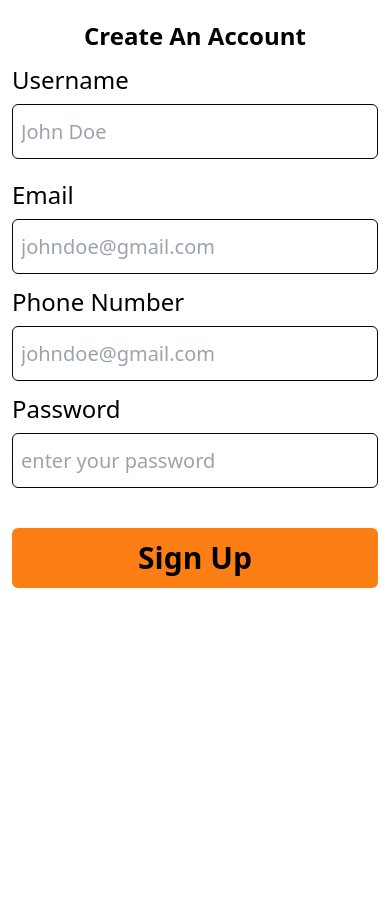
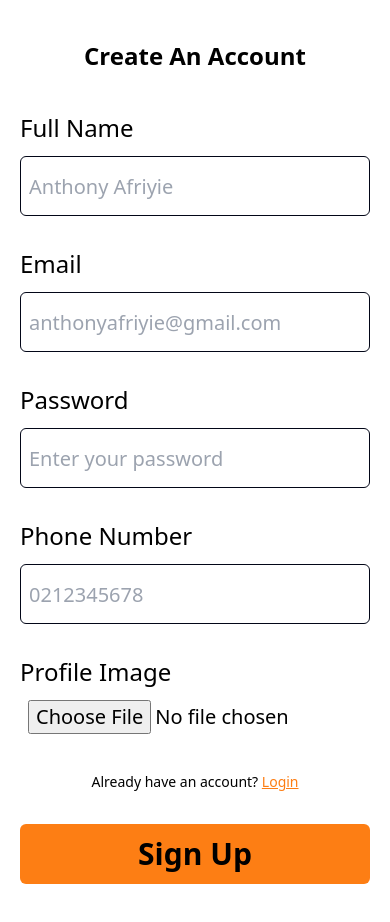
Before and after one commit to KwameGilbert/room-vibe, a Next.js app in the folder roomvibe/: page /signup in a window 390 px wide. Before the commit the page ends 844 px from the top, so only its background shows below. Built offline with nearby package versions, Linux system fonts and the light colour scheme.

Commit message:
Modified design to fit modern designs

```diff
--- a/roomvibe/app/signup/page.js
+++ b/roomvibe/app/signup/page.js
@@ -2,71 +2,94 @@ import Link from "next/link";
 
 export default function signup() {
   return (
-    <section className="pt-5 px-3 sm:hidden">
-      <h1 className="text-2xl text-center pb-3 font-semibold">
-        Create An Account
-      </h1>
+    <main>
+          <section className="pt-10 px-5 sm:hidden">
+            <h1 className="text-2xl text-center pb-10 font-semibold">Create An Account</h1>
+            <form action="" className="flex flex-col gap-3">
 
-      <form action="" className="flex flex-col gap-3">
-        {/* this is the username's name */}
-        <div className="flex flex-col gap-2">
-          <label htmlFor="name" className="text-2xl">
-            Username
+              {/* Full Name */}
+
+              <label htmlFor="fullname" className="text-2xl">
+                Full Name
               </label>
               <input
                 type="text"
-            placeholder="John Doe"
-            name="name"
+                name="fullname"
+                id="fullname"
+                placeholder="Anthony Afriyie"
+                className="h-[60px] border border-slate-950 px-2 text-xl rounded-md mb-5 focus:outline-none"
                 required
-            className="h-[55px] border border-slate-950 px-2 text-xl rounded-md focus:outline-none mb-2"/>
-        </div>
+              />
 
-         {/* this the user's email */}
-        <div className="flex flex-col gap-2">
+              {/* email */}
+
               <label htmlFor="email" className="text-2xl">
                 Email
               </label>
               <input
                 type="email"
-            placeholder="johndoe@gmail.com"
                 name="email"
+                id="email"
+                placeholder="anthonyafriyie@gmail.com"
+                className="h-[60px] border border-slate-950 px-2 text-xl rounded-md mb-5 focus:outline-none"
                 required
-            className="h-[55px] border border-slate-950 px-2 text-xl rounded-md focus:outline-none"
               />
-        </div>
 
-        {/* this is the user's phone number */}
-        <div className="flex flex-col gap-2">
-        <label htmlFor="contact" className="text-2xl">
+              {/* password */}
+
+              <label htmlFor="password" className="text-2xl">
+                Password
+              </label>
+              <input
+                type="password"
+                name="password"
+                id="password"
+                placeholder="Enter your password"
+                className="h-[60px] border border-slate-950 px-2 text-xl rounded-md focus:outline-none mb-5"
+                required
+              />
+
+              {/* Phone Number */}
+
+              <label htmlFor="phoneNumber" className="text-2xl">
                 Phone Number
               </label>
               <input
                 type="tel"
-            placeholder="johndoe@gmail.com"
-            name="contact"
+                name="phoneNumber"
+                id="phoneNumber"
+                placeholder="0212345678"
+                pattern="[0-9]{10}"
+                className="h-[60px] border border-slate-950 px-2 text-xl rounded-md focus:outline-none mb-5"
                 required
-            className="h-[55px] border border-slate-950 px-2 text-xl rounded-md focus:outline-none"
               />
-        </div>
 
-        {/* this is the user's password */}
-        <div className="flex flex-col gap-2">
-          <label htmlFor="password" className="text-2xl">Password</label>
+              {/* Profile Image */}
+
+              <label htmlFor="profileImage" className="text-2xl">
+                Profile Image
+              </label>
               <input
-            type="password"
-            placeholder="enter your password"
-            name="name"
-            required
-            className="h-[55px] border border-slate-950 px-2 text-xl rounded-md focus:outline-none"></input>
-        </div>
+                type="file"
+                name="profileImage"
+                id="profileImage"
+                className="h-[60px] px-2 text-xl rounded-md focus:outline-none"
 
-        {/* this is the submit button */}
+              />
+
+              <p className="text-sm pb-5 text-center">
+                Already have an account?{" "}
+                <Link href="/login" className="underline text-[#fd7e14]">
+                  Login
+                </Link>
+              </p>
               <input
                 type="submit"
                 value="Sign Up"
-          className="bg-[#fd7e14] p-3 text-3xl font-bold rounded-md mt-7"
+                className="bg-[#fd7e14] p-3 text-3xl font-bold rounded-md mb-10"
               />
             </form>
           </section>
+        </main>
   );
 }
```
Lines whose indentation alone changed are shown as unchanged.
